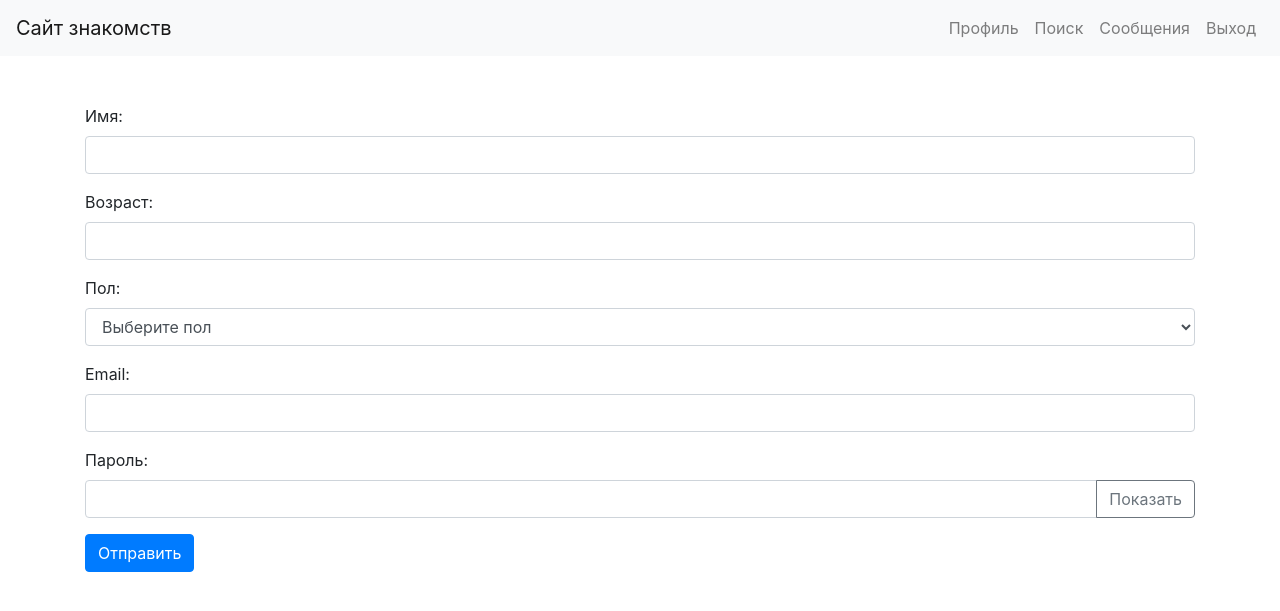
After one commit to Mr-Krabs95/development, a FastAPI app: template templates/form_data.html in a window 1280 px wide. The commit adds this page. Shown: the top 611 px of the page. Run offline with FastAPI, Linux system fonts and the light colour scheme; the template is opened without the code that fills it, so the values that code supplies are empty; some libraries are stand-ins or nearby versions.

Commit message:
Second commit

```diff
--- a/main.py
+++ b/main.py
@@ -13,3 +13,8 @@ def read_index(request:Request):
 def read_index(request:Request):
     return templates.TemplateResponse(request=request,
     name="about.html")
+
+@app.get("/form_data.html")
+def read_index(request:Request):
+    return templates.TemplateResponse(request=request,
+    name="form_data.html")
--- a/templates/about.html
+++ b/templates/about.html
@@ -4,7 +4,6 @@
   <meta charset="UTF-8">
   <meta name="viewport" content="width=device-width, initial-scale=1.0">
   <title>Профиль пользователя</title>
-  <!-- Подключение файлов Bootstrap -->
   <link rel="stylesheet" href="https://stackpath.bootstrapcdn.com/bootstrap/4.5.2/css/bootstrap.min.css">
 </head>
 <body>
@@ -18,7 +17,7 @@
         <div class="collapse navbar-collapse" id="navbarSupportedContent">
           <ul class="navbar-nav ml-auto">
             <li class="nav-item">
-              <a class="nav-link" href="#">Профиль</a>
+              <a class="nav-link" href="about.html">Профиль</a>
             </li>
             <li class="nav-item">
               <a class="nav-link" href="#">Поиск</a>
--- /dev/null
+++ b/templates/form_data.html
@@ -0,0 +1,123 @@
+<!DOCTYPE html>
+<html lang="en">
+<head>
+  <meta charset="UTF-8">
+  <meta name="viewport" content="width=device-width, initial-scale=1.0">
+  <title>Форма для профиля</title>
+  <link rel="stylesheet" href="https://stackpath.bootstrapcdn.com/bootstrap/4.5.2/css/bootstrap.min.css">
+</head>
+<body>
+
+        <!-- Навигационная панель Bootstrap -->
+        <nav class="navbar navbar-expand-lg navbar-light bg-light">
+            <a class="navbar-brand" href="index.html">Сайт знакомств</a>
+            <button class="navbar-toggler" type="button" data-toggle="collapse" data-target="#navbarSupportedContent" aria-controls="navbarSupportedContent" aria-expanded="false" aria-label="Toggle navigation">
+              <span class="navbar-toggler-icon"></span>
+            </button>
+
+            <div class="collapse navbar-collapse" id="navbarSupportedContent">
+              <ul class="navbar-nav ml-auto">
+                <li class="nav-item">
+                  <a class="nav-link" href="about.html">Профиль</a>
+                </li>
+                <li class="nav-item">
+                  <a class="nav-link" href="#">Поиск</a>
+                </li>
+                <li class="nav-item">
+                  <a class="nav-link" href="#">Сообщения</a>
+                </li>
+                <li class="nav-item">
+                  <a class="nav-link" href="#">Выход</a>
+                </li>
+              </ul>
+            </div>
+          </nav>
+
+  <div class="container mt-5">
+    <form id="profileForm">
+      <div class="form-group">
+        <label for="name">Имя:</label>
+        <input type="text" class="form-control" id="name" name="name" required>
+      </div>
+      <div class="form-group">
+        <label for="age">Возраст:</label>
+        <input type="number" class="form-control" id="age" name="age" required>
+      </div>
+      <div class="form-group">
+        <label for="gender">Пол:</label>
+        <select class="form-control" id="gender" name="gender" required>
+          <option value="">Выберите пол</option>
+          <option value="male">Мужской</option>
+          <option value="female">Женский</option>
+        </select>
+      </div>
+      <div class="form-group">
+        <label for="email">Email:</label>
+        <input type="email" class="form-control" id="email" name="email" required>
+      </div>
+      <div class="form-group">
+        <label for="password">Пароль:</label>
+        <div class="input-group">
+          <input type="password" class="form-control" id="password" name="password" required>
+          <div class="input-group-append">
+            <button class="btn btn-outline-secondary" type="button" id="togglePassword">Показать</button>
+          </div>
+        </div>
+      </div>
+      <button type="submit" class="btn btn-primary">Отправить</button>
+    </form>
+  </div>
+
+  <!-- JavaScript скрипт -->
+  <script>
+    document.getElementById('profileForm').addEventListener('submit', function(event) {
+      event.preventDefault(); // Предотвращаем стандартное поведение формы
+
+      // Получаем значения из формы
+      let name = document.getElementById('name').value;
+      let age = document.getElementById('age').value;
+      let gender = document.getElementById('gender').value;
+      let email = document.getElementById('email').value;
+      let password = document.getElementById('password').value;
+
+      // Проверяем корректность ввода возраста (должен быть числом больше 0)
+      if (isNaN(age) || age <= 0) {
+        alert('Пожалуйста, введите корректный возраст.');
+        return;
+      }
+
+      // Проверяем корректность ввода email
+      let emailRegex = /^\S+@\S+\.\S+$/;
+      if (!emailRegex.test(email)) {
+        alert('Пожалуйста, введите корректный email.');
+        return;
+      }
+
+      // Выводим значения в консоль
+      console.log('Name:', name);
+      console.log('Age:', age);
+      console.log('Gender:', gender);
+      console.log('Email:', email);
+      console.log('Password:', password);
+    });
+
+    // Функция для показа/скрытия пароля
+    document.getElementById('togglePassword').addEventListener('click', function() {
+      let passwordInput = document.getElementById('password');
+      let button = document.getElementById('togglePassword');
+      if (passwordInput.type === 'password') {
+        passwordInput.type = 'text';
+        button.textContent = 'Скрыть';
+      } else {
+        passwordInput.type = 'password';
+        button.textContent = 'Показать';
+      }
+    });
+  </script>
+
+  <!-- Подключение скриптов Bootstrap -->
+  <script src="https://code.jquery.com/jquery-3.5.1.slim.min.js"></script>
+  <script src="https://cdn.jsdelivr.net/npm/@popperjs/core@2.5.4/dist/umd/popper.min.js"></script>
+  <script src="https://stackpath.bootstrapcdn.com/bootstrap/4.5.2/js/bootstrap.min.js"></script>
+</body>
+</html>
--- a/templates/index.html
+++ b/templates/index.html
@@ -9,7 +9,7 @@
 <body>
     <!-- Навигационная панель Bootstrap -->
   <nav class="navbar navbar-expand-lg navbar-light bg-light">
-    <a class="navbar-brand" href="#">Сайт знакомств</a>
+    <a class="navbar-brand" href="index.html">Сайт знакомств</a>
     <button class="navbar-toggler" type="button" data-toggle="collapse" data-target="#navbarSupportedContent" aria-controls="navbarSupportedContent" aria-expanded="false" aria-label="Toggle navigation">
       <span class="navbar-toggler-icon"></span>
     </button>
@@ -39,7 +39,7 @@
       <p class="lead">Найдите свою вторую половинку с помощью нашего сайта.</p>
       <hr class="my-4">
       <p>Зарегистрируйтесь сейчас и начните поиск.</p>
-      <a class="btn btn-primary btn-lg" href="#" role="button">Зарегистрироваться</a>
+      <a class="btn btn-primary btn-lg" href="form_data.html" role="button">Зарегистрироваться</a>
     </div>
   </div>
 
```
Also changed, not shown: 1 other file.
